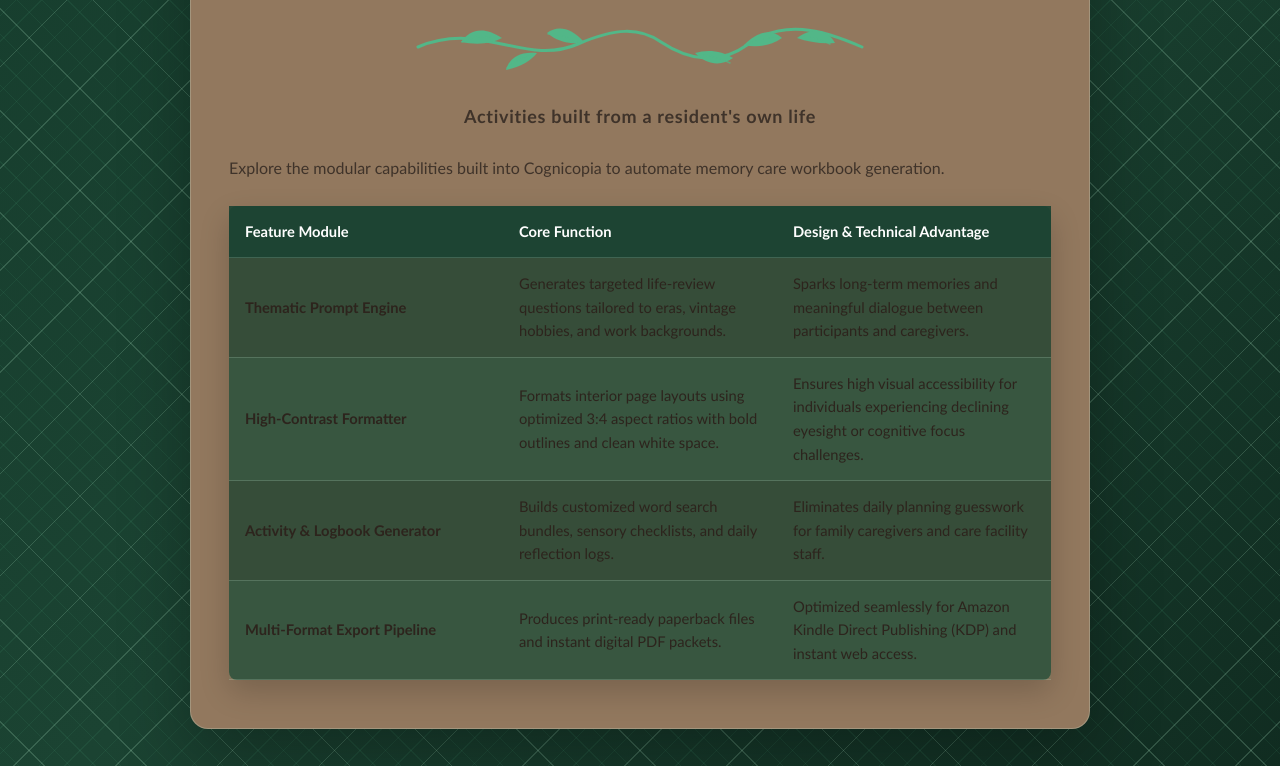
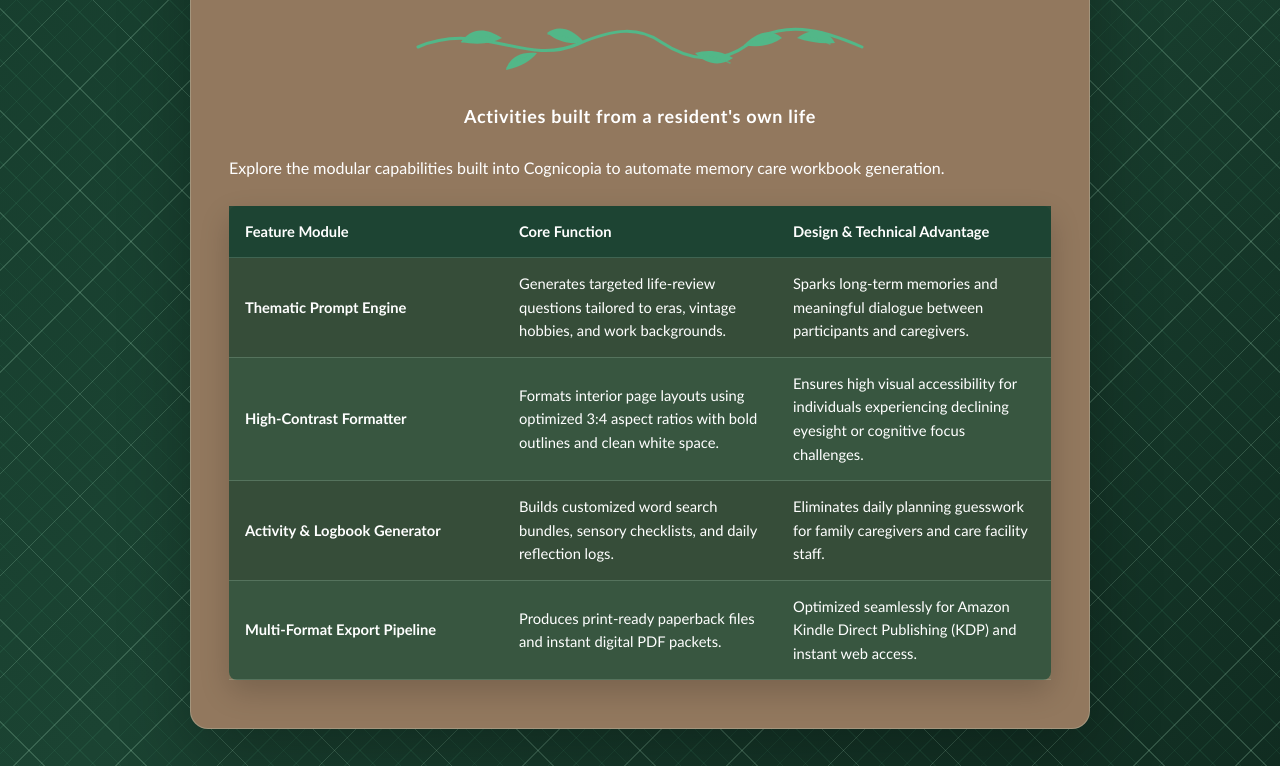
Before and after one commit to barronkirklin406/Cognicopia, a plain HTML site: page features.html in a window 1280 px wide. Shown: the part 314-1080 px from the top of the page. Drawn offline with Linux system fonts and the light colour scheme.

Commit message:
fix(features): force text color to pure white for feature chart legibility
- Add global CSS override to set headers, paragraphs, table elements, and body text to #ffffff on features.html.
- Improve contrast against background for high readability.

```diff
--- a/features.html
+++ b/features.html
@@ -30,6 +30,10 @@
         table { table-layout: fixed; font-size: 0.92rem; } th, td { overflow-wrap: anywhere; }
         .site-footer { max-width: 900px; margin: 0 auto 32px; padding: 0 20px; color: #a9cdb8; text-align: center; font-size: .9rem; }
         @media (max-width: 600px) { .navbar { flex-wrap: wrap; gap: 8px; padding: 12px 20px; } .nav-links { width: 100%; justify-content: flex-end; gap: 14px; } .nav-links a { font-size: 9.5pt; } .container { margin: 24px auto; padding: 26px 14px 34px; } th, td { padding: 9px 7px; font-size: .78rem; } }
+    /* Force all text on the Features page to pure white for high readability */
+body, p, h1, h2, h3, h4, li, span, th, td {
+    color: #ffffff !important;
+}
     </style>
 </head>
 <body>
```
